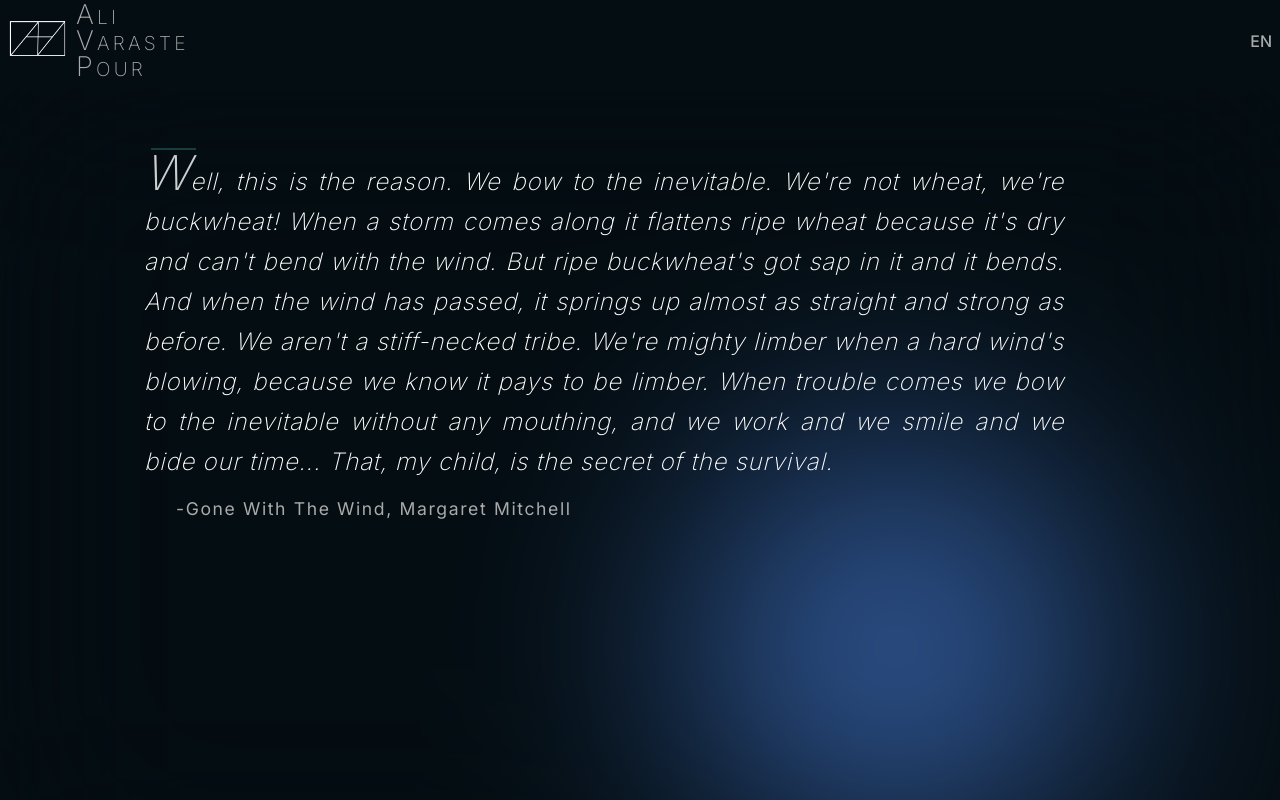
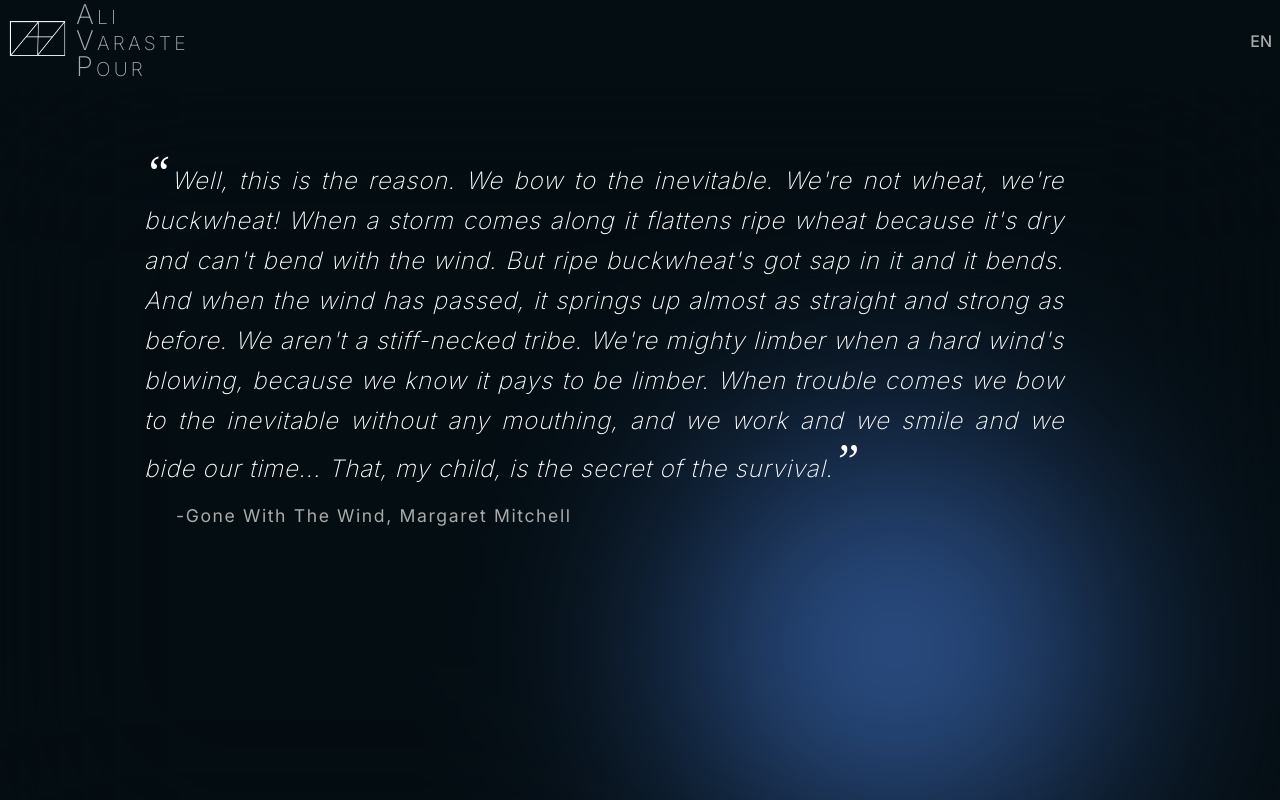
Before and after one commit to alivarastepour/Who_Am_I, a Next.js app: page / in a window 1280 px wide. Shown: the top 800 px of the page. Built offline with nearby package versions, Linux system fonts and the light colour scheme.

Commit message:
added quotaion marks and removed ::before and ::first-letter styles

```diff
--- a/components/Quote/Quote.tsx
+++ b/components/Quote/Quote.tsx
@@ -7,16 +7,20 @@ const Quote = () => {
         <div className={styles["quote-background"]}></div>
         <div className={styles["quote-wrapper"]}>
           <div className={styles["quote"]}>
-            Well, this is the reason. We bow to the inevitable. We&apos;re not
-            wheat, we&apos;re buckwheat! When a storm comes along it flattens
-            ripe wheat because it&apos;s dry and can&apos;t bend with the wind.
-            But ripe buckwheat&apos;s got sap in it and it bends. And when the
-            wind has passed, it springs up almost as straight and strong as
-            before. We aren&apos;t a stiff-necked tribe. We&apos;re mighty
-            limber when a hard wind&apos;s blowing, because we know it pays to
-            be limber. When trouble comes we bow to the inevitable without any
-            mouthing, and we work and we smile and we bide our time... That, my
-            child, is the secret of the survival.
+            <span className={styles["qoutation-mark"]}>“</span>
+            <span>
+              Well, this is the reason. We bow to the inevitable. We&apos;re not
+              wheat, we&apos;re buckwheat! When a storm comes along it flattens
+              ripe wheat because it&apos;s dry and can&apos;t bend with the
+              wind. But ripe buckwheat&apos;s got sap in it and it bends. And
+              when the wind has passed, it springs up almost as straight and
+              strong as before. We aren&apos;t a stiff-necked tribe. We&apos;re
+              mighty limber when a hard wind&apos;s blowing, because we know it
+              pays to be limber. When trouble comes we bow to the inevitable
+              without any mouthing, and we work and we smile and we bide our
+              time... That, my child, is the secret of the survival.
+            </span>
+            <span className={styles["qoutation-mark"]}>”</span>
           </div>
           <div className={styles["author"]}>
             -gone with the wind, Margaret Mitchell
--- a/styles/quote.module.scss
+++ b/styles/quote.module.scss
@@ -5,11 +5,8 @@
   width: 100%;
   min-height: 100vh;
   background-color: $primary_background_color;
-  // max-height: calc(100vh - 100px);
   .quote-background {
     position: absolute;
-    // width: calc(100% - 4rem);
-    // height: calc(100% - 4rem);
     height: 100%;
     width: 100%;
     background: radial-gradient(
@@ -28,8 +25,6 @@
     color: $primary_text_color;
     width: 100%;
     height: 100%;
-    // width: 100%;
-    // min-height: 500px;
     .quote {
       font-style: italic;
       font-weight: 200;
@@ -40,20 +35,10 @@
       max-width: 1000px;
       position: relative;
       padding-left: 5rem;
-      &::before {
-        margin-left: 5rem;
-        position: absolute;
-        content: "";
-        border-bottom: 2px solid #183d3d;
-        top: -5px;
-        left: 7px;
-        width: 45px;
-        height: 0;
-      }
-      &::first-letter {
-        position: relative;
+
+      .qoutation-mark {
         font-size: 3rem;
-        opacity: 0.8;
+        font-family: "Times New Roman";
       }
     }
 
@@ -79,9 +64,6 @@
       .quote {
         padding-left: 1rem;
         padding-right: 1rem;
-        &::before {
-          margin-left: 1rem;
-        }
       }
       .author {
         padding-left: 0;
@@ -96,13 +78,6 @@
       .quote {
         font-size: 1.2rem;
         line-height: 2rem;
-        &::before {
-          width: 30px;
-          left: 5px;
-        }
-        &::first-letter {
-          font-size: 2rem;
-        }
       }
     }
   }
```
